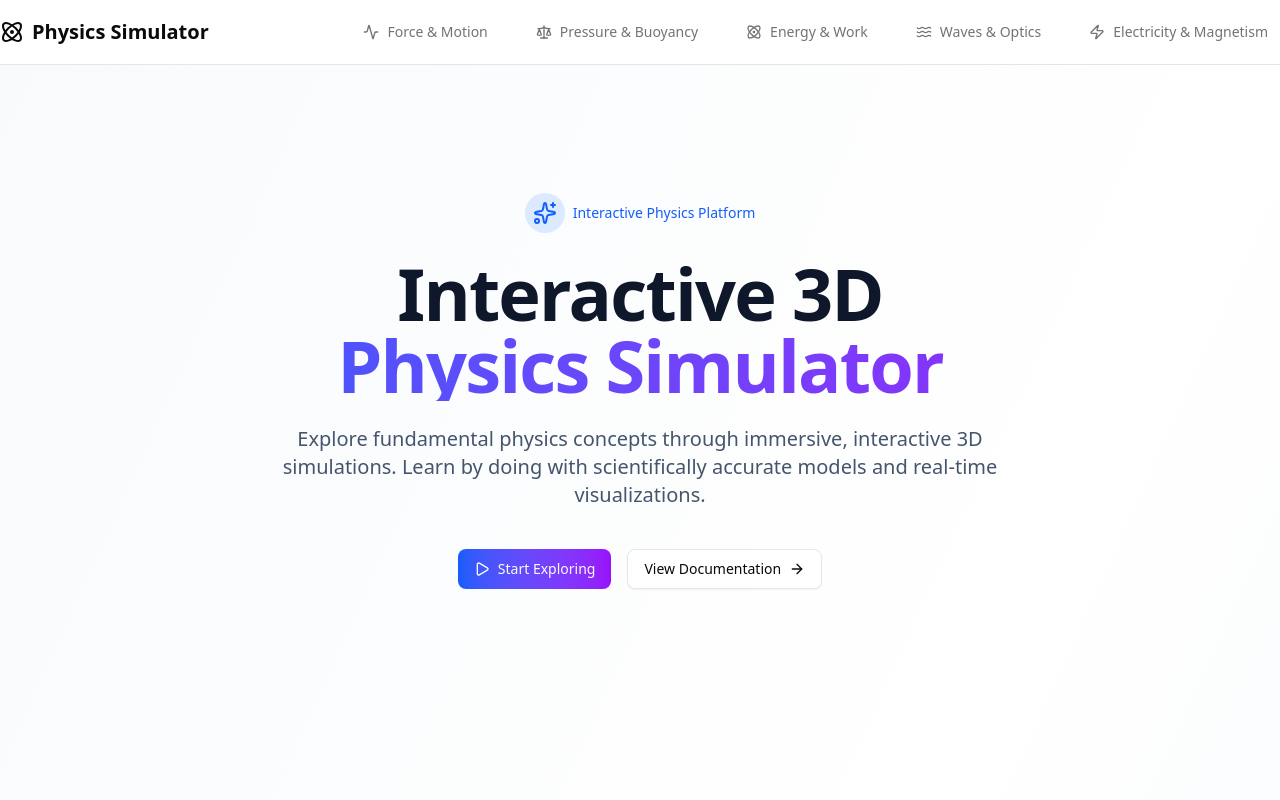
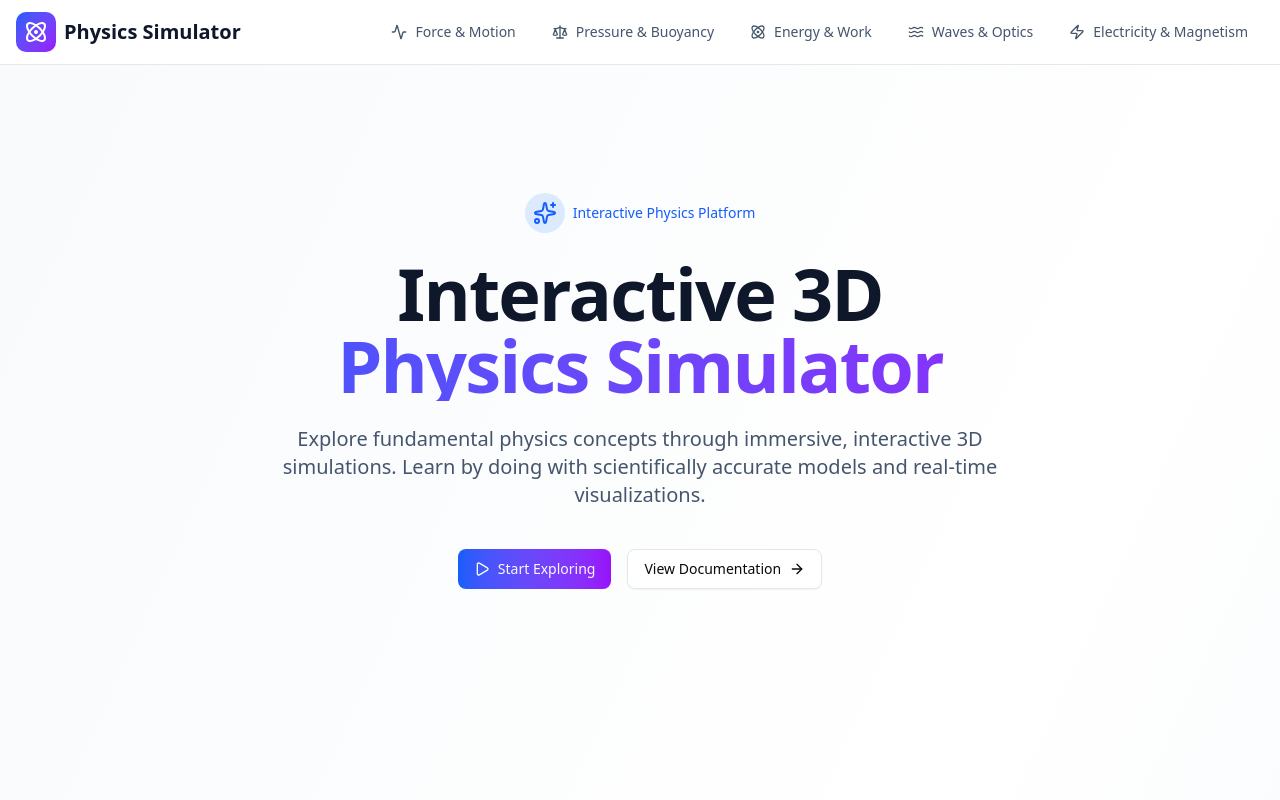
Before and after one commit to afdfan280-bit/physics-simulator, a Next.js app: page / in a window 1280 px wide. Shown: the top 800 px of the page. Built offline with nearby package versions, Linux system fonts and the light colour scheme.

Commit message:
Update PhysicsNavigation.tsx

```diff
--- a/src/components/PhysicsNavigation.tsx
+++ b/src/components/PhysicsNavigation.tsx
@@ -5,38 +5,44 @@ import Link from 'next/link'
 import { usePathname } from 'next/navigation'
 import { Button } from '@/components/ui/button'
 import { Sheet, SheetContent, SheetTrigger } from '@/components/ui/sheet'
-import { Menu, Atom, Waves, Zap, Scale, Activity } from 'lucide-react'
+import { Menu, Atom, Waves, Zap, Scale, Activity, X } from 'lucide-react'
+import { motion } from 'framer-motion'
 
 const navigationItems = [
   {
     title: 'Force & Motion',
     href: '/force-motion',
     icon: Activity,
-    description: 'Newton\'s Laws of Motion'
+    description: 'Newton\'s Laws of Motion',
+    color: 'from-blue-500 to-cyan-500'
   },
   {
     title: 'Pressure & Buoyancy',
     href: '/pressure-buoyancy',
     icon: Scale,
-    description: 'Archimedes\' Principle'
+    description: 'Archimedes\' Principle',
+    color: 'from-purple-500 to-pink-500'
   },
   {
     title: 'Energy & Work',
     href: '/energy-work',
     icon: Atom,
-    description: 'Conservation of Energy'
+    description: 'Conservation of Energy',
+    color: 'from-green-500 to-emerald-500'
   },
   {
     title: 'Waves & Optics',
     href: '/waves-optics',
     icon: Waves,
-    description: 'Wave Phenomena'
+    description: 'Wave Phenomena',
+    color: 'from-orange-500 to-yellow-500'
   },
   {
     title: 'Electricity & Magnetism',
     href: '/electricity-magnetism',
     icon: Zap,
-    description: 'Electromagnetic Forces'
+    description: 'Electromagnetic Forces',
+    color: 'from-red-500 to-rose-500'
   }
 ]
 
@@ -45,17 +51,25 @@ export function PhysicsNavigation() {
   const [isOpen, setIsOpen] = useState(false)
 
   return (
-    <header className="sticky top-0 z-50 w-full border-b bg-background/95 backdrop-blur supports-[backdrop-filter]:bg-background/60">
-      <div className="container flex h-16 items-center justify-between">
+    <header className="sticky top-0 z-50 w-full border-b border-slate-200 bg-white/95 backdrop-blur supports-[backdrop-filter]:bg-white/80 dark:border-slate-700 dark:bg-slate-900/95 dark:supports-[backdrop-filter]:bg-slate-900/80">
+      <div className="container flex h-16 items-center justify-between px-4">
         <div className="flex items-center space-x-4">
           <Link href="/" className="flex items-center space-x-2">
-            <Atom className="h-6 w-6" />
-            <span className="font-bold text-xl">Physics Simulator</span>
+            <motion.div
+              whileHover={{ rotate: 360 }}
+              transition={{ duration: 0.5 }}
+              className="rounded-lg bg-gradient-to-br from-blue-600 to-purple-600 p-2"
+            >
+              <Atom className="h-6 w-6 text-white" />
+            </motion.div>
+            <span className="font-bold text-xl text-slate-900 dark:text-white">
+              Physics Simulator
+            </span>
           </Link>
         </div>
 
         {/* Desktop Navigation */}
-        <nav className="hidden md:flex items-center space-x-6">
+        <nav className="hidden md:flex items-center space-x-1">
           {navigationItems.map((item) => {
             const Icon = item.icon
             const isActive = pathname === item.href
@@ -63,14 +77,22 @@ export function PhysicsNavigation() {
               <Link
                 key={item.href}
                 href={item.href}
-                className={`flex items-center space-x-2 px-3 py-2 rounded-md text-sm font-medium transition-colors ${
+                className={`relative flex items-center space-x-2 rounded-lg px-4 py-2 text-sm font-medium transition-all duration-200 ${
                   isActive
-                    ? 'bg-primary text-primary-foreground'
-                    : 'text-muted-foreground hover:text-foreground hover:bg-accent'
+                    ? 'text-slate-900 dark:text-white'
+                    : 'text-slate-600 hover:text-slate-900 dark:text-slate-300 dark:hover:text-white'
                 }`}
               >
-                <Icon className="h-4 w-4" />
-                <span>{item.title}</span>
+                {isActive && (
+                  <motion.div
+                    layoutId="activeTab"
+                    className="absolute inset-0 rounded-lg bg-slate-100 dark:bg-slate-800"
+                    initial={false}
+                    transition={{ type: "spring", stiffness: 500, damping: 30 }}
+                  />
+                )}
+                <Icon className="relative z-10 h-4 w-4" />
+                <span className="relative z-10">{item.title}</span>
               </Link>
             )
           })}
@@ -79,13 +101,32 @@ export function PhysicsNavigation() {
         {/* Mobile Navigation */}
         <Sheet open={isOpen} onOpenChange={setIsOpen}>
           <SheetTrigger asChild className="md:hidden">
-            <Button variant="ghost" size="icon">
+            <Button variant="ghost" size="icon" className="h-9 w-9">
               <Menu className="h-5 w-5" />
               <span className="sr-only">Toggle menu</span>
             </Button>
           </SheetTrigger>
-          <SheetContent side="right" className="w-[300px] sm:w-[400px]">
-            <nav className="flex flex-col space-y-4 mt-6">
+          <SheetContent side="right" className="w-[300px] sm:w-[400px] bg-white dark:bg-slate-900">
+            <div className="flex items-center justify-between mb-6">
+              <div className="flex items-center space-x-2">
+                <div className="rounded-lg bg-gradient-to-br from-blue-600 to-purple-600 p-2">
+                  <Atom className="h-5 w-5 text-white" />
+                </div>
+                <span className="font-bold text-lg text-slate-900 dark:text-white">
+                  Physics Simulator
+                </span>
+              </div>
+              <Button
+                variant="ghost"
+                size="icon"
+                onClick={() => setIsOpen(false)}
+                className="h-8 w-8"
+              >
+                <X className="h-4 w-4" />
+              </Button>
+            </div>
+
+            <nav className="space-y-2">
               {navigationItems.map((item) => {
                 const Icon = item.icon
                 const isActive = pathname === item.href
@@ -94,16 +135,20 @@ export function PhysicsNavigation() {
                     key={item.href}
                     href={item.href}
                     onClick={() => setIsOpen(false)}
-                    className={`flex items-center space-x-3 px-3 py-3 rounded-md text-sm font-medium transition-colors ${
+                    className={`flex items-center space-x-3 rounded-lg px-4 py-3 text-sm font-medium transition-all duration-200 ${
                       isActive
-                        ? 'bg-primary text-primary-foreground'
-                        : 'text-muted-foreground hover:text-foreground hover:bg-accent'
+                        ? 'bg-gradient-to-r from-blue-50 to-purple-50 text-blue-600 dark:from-blue-900/20 dark:to-purple-900/20 dark:text-blue-400'
+                        : 'text-slate-600 hover:bg-slate-100 hover:text-slate-900 dark:text-slate-300 dark:hover:bg-slate-800 dark:hover:text-white'
                     }`}
                   >
-                    <Icon className="h-5 w-5" />
+                    <div className={`rounded-lg bg-gradient-to-br ${item.color} p-2`}>
+                      <Icon className="h-4 w-4 text-white" />
+                    </div>
                     <div>
-                      <div>{item.title}</div>
-                      <div className="text-xs text-muted-foreground">{item.description}</div>
+                      <div className="font-medium">{item.title}</div>
+                      <div className="text-xs text-slate-500 dark:text-slate-400">
+                        {item.description}
+                      </div>
                     </div>
                   </Link>
                 )
```
